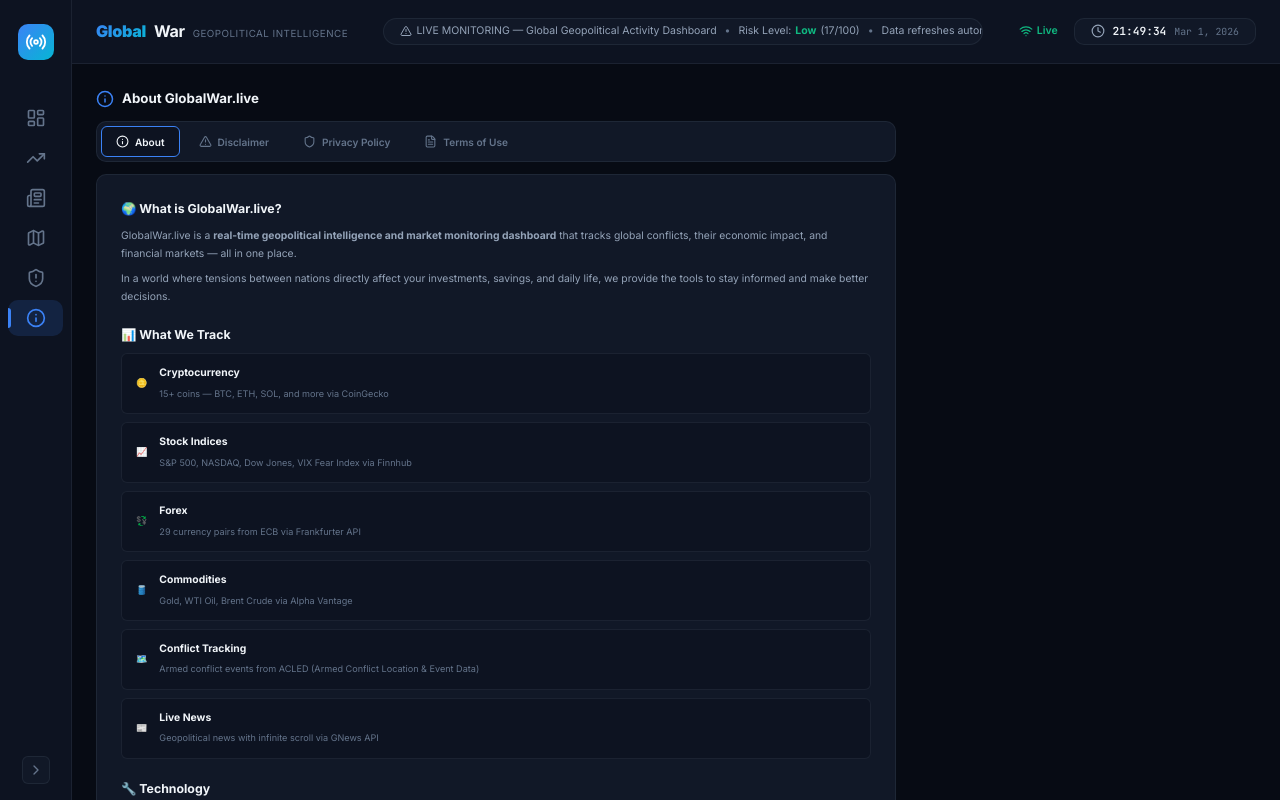
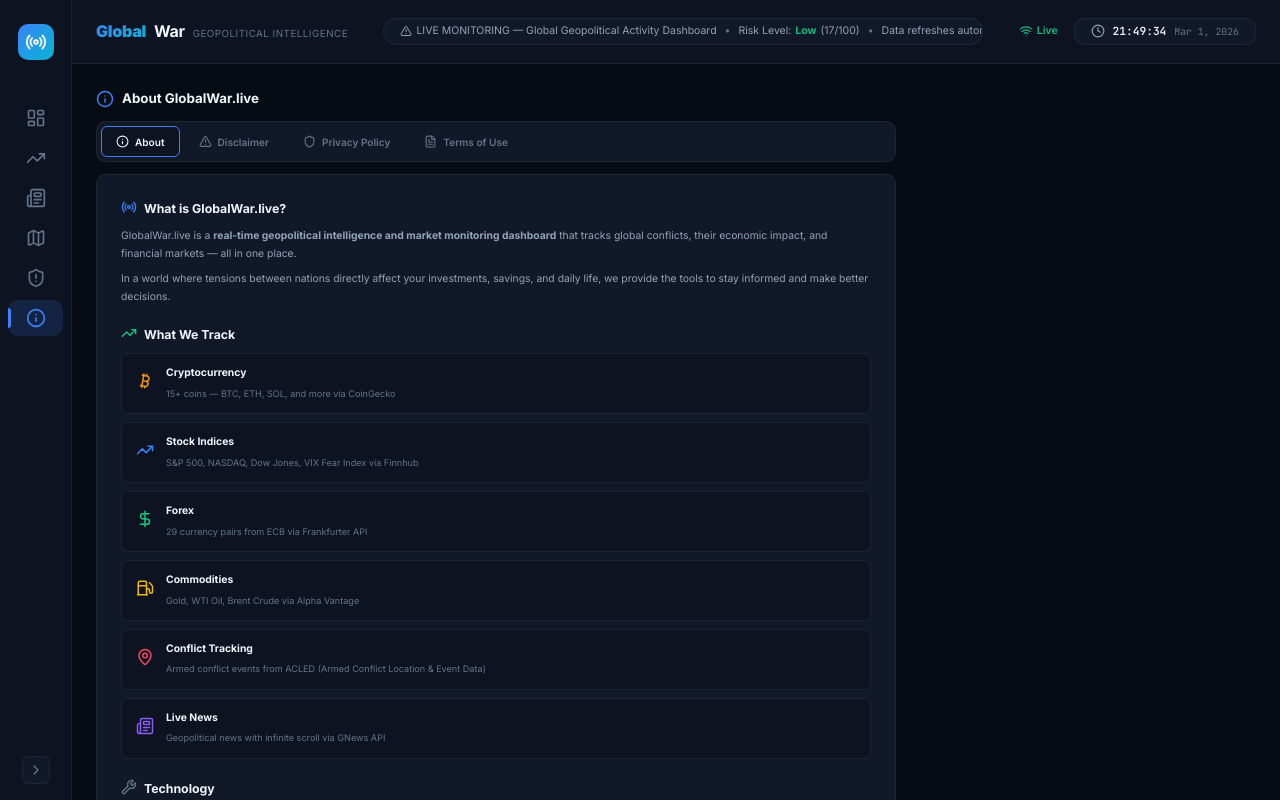
Before and after one commit to xinnxz/xradar-geopolitical, a React (Vite) app: page /about in a window 1280 px wide. Both pictures are taken after a click on the button 35 px from the left and 318 px from the top of the page. Built offline with nearby package versions, Linux system fonts and the light colour scheme; no server answers.

Commit message:
fix: replace all emojis with Lucide SVG icons on About page
- Emojis looked template-y, replaced with brand-consistent icons
- Each feature icon color-coded: BTC=orange, Stocks=blue, Forex=green, etc.
- Added CSS utility classes for icon colors

```diff
--- a/src/components/about/AboutPage.css
+++ b/src/components/about/AboutPage.css
@@ -131,3 +131,14 @@
   font-size: 0.65rem;
   color: var(--text-muted);
 }
+
+/* Heading icons */
+.about-icon {
+  vertical-align: -2px;
+  margin-right: 4px;
+}
+.about-icon--blue { color: var(--accent-blue); }
+.about-icon--green { color: #0ecb81; }
+.about-icon--yellow { color: #f0b90b; }
+.about-icon--red { color: #f6465d; }
+.about-icon--muted { color: var(--text-muted); }
--- a/src/components/about/AboutPage.jsx
+++ b/src/components/about/AboutPage.jsx
@@ -4,7 +4,11 @@
 // ========================================
 
 import { useState } from 'react';
-import { Info, Shield, FileText, AlertTriangle, ExternalLink, Mail, Globe } from 'lucide-react';
+import {
+    Info, Shield, FileText, AlertTriangle, Mail, Globe,
+    Bitcoin, TrendingUp, DollarSign, Fuel, MapPin, Newspaper,
+    Wrench, Lock, Radio
+} from 'lucide-react';
 import './AboutPage.css';
 
 const TABS = [
@@ -50,7 +54,7 @@ export default function AboutPage() {
 function AboutContent() {
     return (
         <div className="about-section fade-in">
-            <h3>🌍 What is GlobalWar.live?</h3>
+            <h3><Radio size={16} className="about-icon about-icon--blue" /> What is GlobalWar.live?</h3>
             <p>
                 GlobalWar.live is a <strong>real-time geopolitical intelligence and market monitoring dashboard</strong> that tracks
                 global conflicts, their economic impact, and financial markets — all in one place.
@@ -60,45 +64,45 @@ function AboutContent() {
                 we provide the tools to stay informed and make better decisions.
             </p>
 
-            <h3>📊 What We Track</h3>
+            <h3><TrendingUp size={16} className="about-icon about-icon--green" /> What We Track</h3>
             <div className="about-features">
                 <div className="about-feature">
-                    <span className="about-feature__icon">🪙</span>
+                    <span className="about-feature__icon"><Bitcoin size={18} style={{ color: '#f7931a' }} /></span>
                     <div>
                         <strong>Cryptocurrency</strong>
                         <span>15+ coins — BTC, ETH, SOL, and more via CoinGecko</span>
                     </div>
                 </div>
                 <div className="about-feature">
-                    <span className="about-feature__icon">📈</span>
+                    <span className="about-feature__icon"><TrendingUp size={18} style={{ color: '#3b82f6' }} /></span>
                     <div>
                         <strong>Stock Indices</strong>
                         <span>S&P 500, NASDAQ, Dow Jones, VIX Fear Index via Finnhub</span>
                     </div>
                 </div>
                 <div className="about-feature">
-                    <span className="about-feature__icon">💱</span>
+                    <span className="about-feature__icon"><DollarSign size={18} style={{ color: '#0ecb81' }} /></span>
                     <div>
                         <strong>Forex</strong>
                         <span>29 currency pairs from ECB via Frankfurter API</span>
                     </div>
                 </div>
                 <div className="about-feature">
-                    <span className="about-feature__icon">🛢️</span>
+                    <span className="about-feature__icon"><Fuel size={18} style={{ color: '#f0b90b' }} /></span>
                     <div>
                         <strong>Commodities</strong>
                         <span>Gold, WTI Oil, Brent Crude via Alpha Vantage</span>
                     </div>
                 </div>
                 <div className="about-feature">
-                    <span className="about-feature__icon">🗺️</span>
+                    <span className="about-feature__icon"><MapPin size={18} style={{ color: '#f6465d' }} /></span>
                     <div>
                         <strong>Conflict Tracking</strong>
                         <span>Armed conflict events from ACLED (Armed Conflict Location & Event Data)</span>
                     </div>
                 </div>
                 <div className="about-feature">
-                    <span className="about-feature__icon">📰</span>
+                    <span className="about-feature__icon"><Newspaper size={18} style={{ color: '#8b5cf6' }} /></span>
                     <div>
                         <strong>Live News</strong>
                         <span>Geopolitical news with infinite scroll via GNews API</span>
@@ -106,13 +110,13 @@ function AboutContent() {
                 </div>
             </div>
 
-            <h3>🔧 Technology</h3>
+            <h3><Wrench size={16} className="about-icon about-icon--muted" /> Technology</h3>
             <p>
                 Built with React, Vite, Lightweight Charts (TradingView), and Vercel Serverless Functions.
                 All market data is fetched in real-time from public APIs with intelligent caching and key rotation.
             </p>
 
-            <h3>📬 Contact</h3>
+            <h3><Mail size={16} className="about-icon about-icon--blue" /> Contact</h3>
             <p>
                 <Mail size={14} style={{ verticalAlign: 'middle' }} /> Email: <a href="mailto:contact@globalwar.live">contact@globalwar.live</a>
             </p>
@@ -126,7 +130,7 @@ function AboutContent() {
 function DisclaimerContent() {
     return (
         <div className="about-section fade-in">
-            <h3>⚠️ Disclaimer</h3>
+            <h3><AlertTriangle size={16} className="about-icon about-icon--yellow" /> Disclaimer</h3>
             <p><strong>Last updated: March 2026</strong></p>
 
             <h4>Not Financial Advice</h4>
@@ -164,7 +168,7 @@ function DisclaimerContent() {
 function PrivacyContent() {
     return (
         <div className="about-section fade-in">
-            <h3>🔒 Privacy Policy</h3>
+            <h3><Lock size={16} className="about-icon about-icon--green" /> Privacy Policy</h3>
             <p><strong>Last updated: March 2026</strong></p>
 
             <h4>Information We Collect</h4>
@@ -202,7 +206,7 @@ function PrivacyContent() {
 function TermsContent() {
     return (
         <div className="about-section fade-in">
-            <h3>📄 Terms of Use</h3>
+            <h3><FileText size={16} className="about-icon about-icon--blue" /> Terms of Use</h3>
             <p><strong>Last updated: March 2026</strong></p>
 
             <h4>Acceptance of Terms</h4>
```
